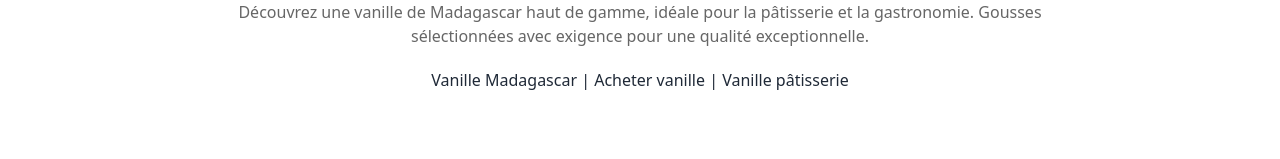
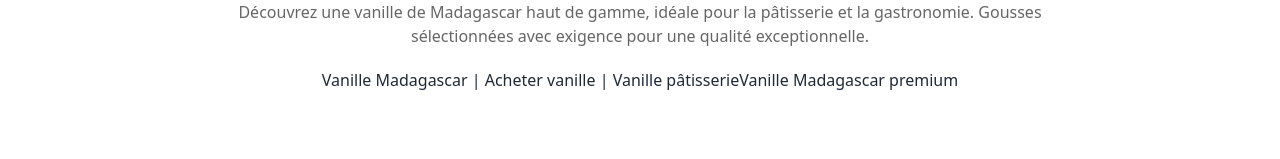
Before and after one commit to Nourdine84/vanille-shop, a Next.js app: page / in a window 1280 px wide. Shown: the part 1317-1476 px from the top of the page. Built offline with nearby package versions, Linux system fonts and the light colour scheme; no server answers; the database is empty.

Commit message:
feat: ajout maillage interne SEO homepage

```diff
--- a/app/page.tsx
+++ b/app/page.tsx
@@ -230,7 +230,9 @@ export default async function HomePage() {
           <Link href="/vanille-madagascar">Vanille Madagascar</Link> |{" "}
           <Link href="/acheter-vanille">Acheter vanille</Link> |{" "}
           <Link href="/vanille-patisserie">Vanille pâtisserie</Link>
+          <Link href="/vanille-madagascar">Vanille Madagascar premium</Link>
         </div>
+
       </section>
 
       {/* PRODUITS */}
```
